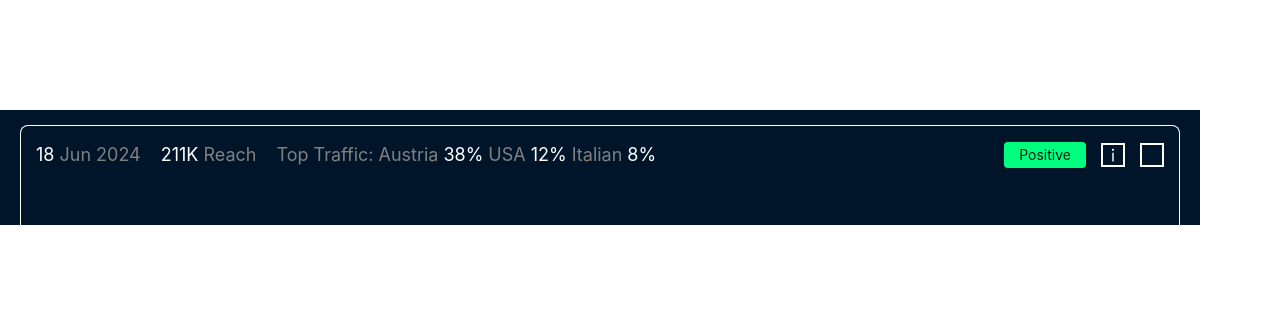
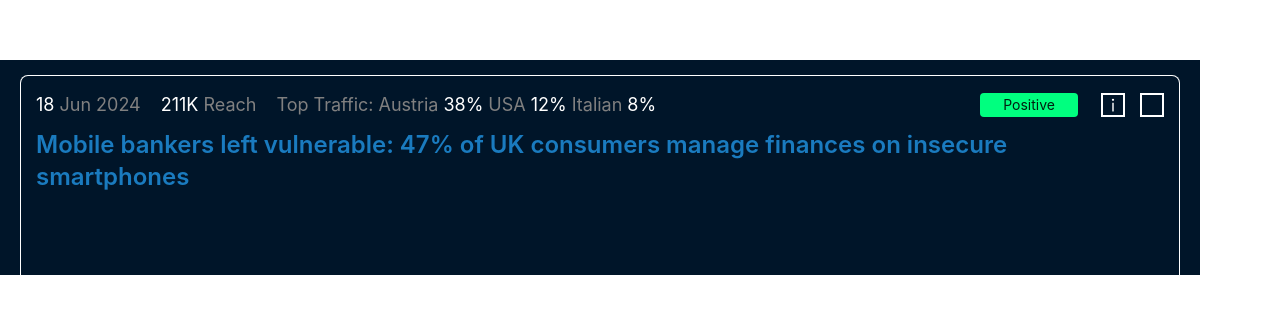
Before and after one commit to Vassillyy/news, a React (Vite) app: page / in a window 1280 px wide. Shown: the part 233-546 px from the top of the page. Built offline with nearby package versions, Linux system fonts and the light colour scheme.

Commit message:
добавлен заголовок

```diff
--- a/src/components/header/FeedbackSelector.tsx
+++ b/src/components/header/FeedbackSelector.tsx
@@ -15,9 +15,11 @@ const FeedbackSelector = () => {
 
   return (
     <Flex gap="15px" align="center">
-      <Text className={styles.feedbackSelector__bage}>
-        {isPositive ? 'Positive' : 'Negative'}
-      </Text>
+      <Tag color="springgreen">
+        <Text className={styles.feedbackSelector__bage}>
+          {isPositive ? 'Positive' : 'Negative'}
+        </Text>
+      </Tag>
       <Tag
         className={styles.feedbackSelector__checkbox}
         icon={
--- a/src/components/header/Header.tsx
+++ b/src/components/header/Header.tsx
@@ -1,9 +1,10 @@
-import {Layout, Flex} from 'antd'
+import {Layout, Flex, Typography} from 'antd'
 import Metrics from './Metrics'
 import FeedbackSelector from './FeedbackSelector'
 import styles from './styles.module.scss'
 
 const {Header: AntHeader} = Layout
+const {Title} = Typography
 
 const Header = () => {
   return (
@@ -12,6 +13,10 @@ const Header = () => {
         <Metrics />
         <FeedbackSelector />
       </Flex>
+      <Title className={styles.header__title} level={3}>
+        Mobile bankers left vulnerable: 47% of UK consumers manage finances on
+        insecure smartphones
+      </Title>
     </AntHeader>
   )
 }
--- a/src/components/header/styles.module.scss
+++ b/src/components/header/styles.module.scss
@@ -1,10 +1,15 @@
 .header {
+  height: 200px;
   padding: 15px;
   margin: 15px 20px 0 20px;
   border: 1px solid white;
   border-bottom: none;
   border-radius: 8px 8px 0 0;
-  height: 100px;
+  &__title {
+    color: #1A7BBF !important;
+    margin-top: 10px;
+    margin-bottom: 8px;
+  }
 }
 
 .metrics {
@@ -40,7 +45,6 @@
     color: white;
   }
   &__bage {
-    background-color: springgreen;
     padding: 2px 15px;
     font-size: 14px;
     border-radius: 4px;
```
